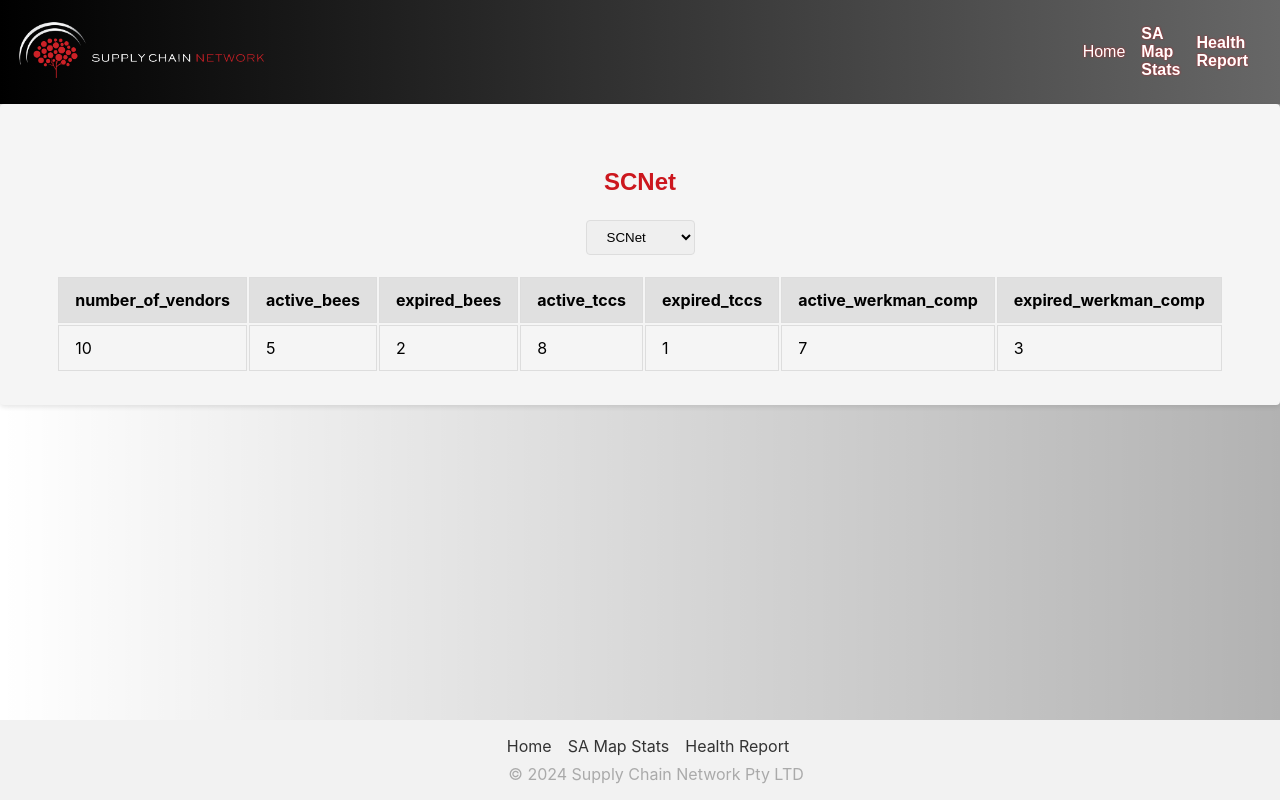
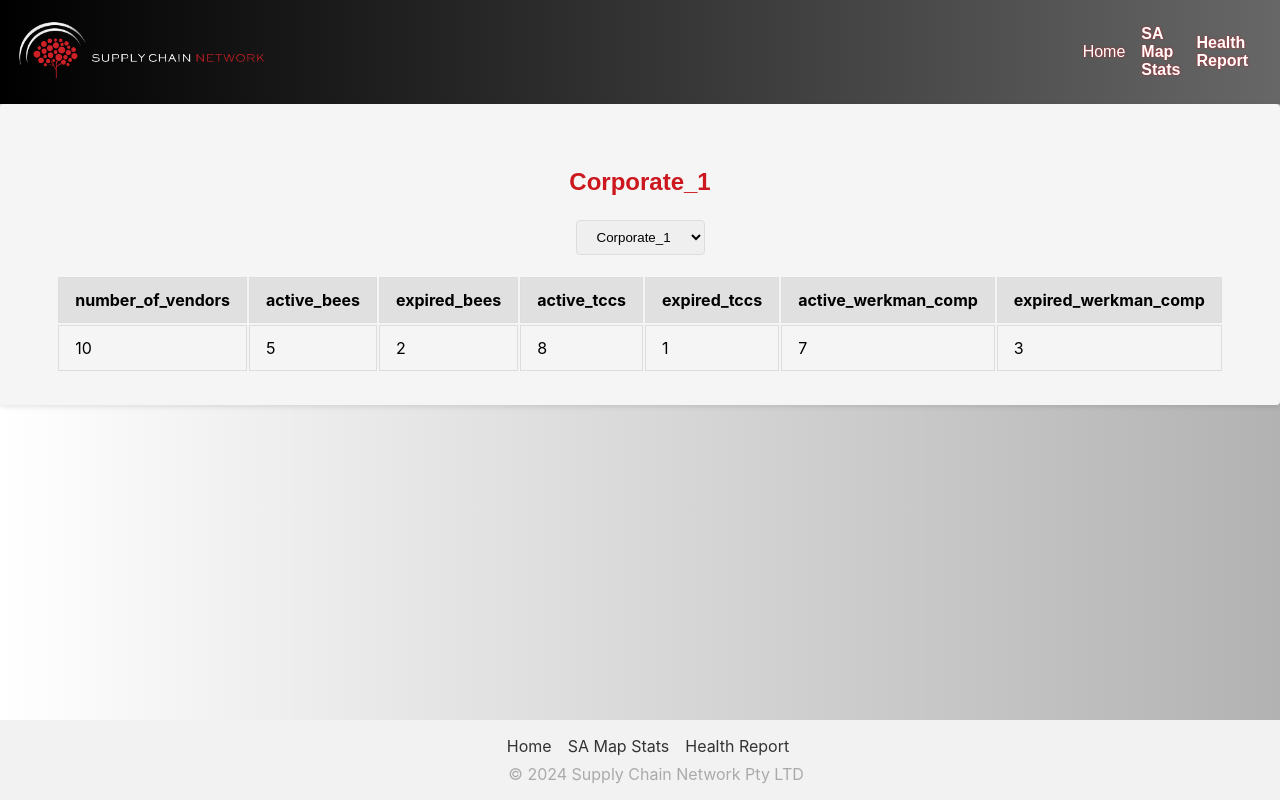
Before and after one commit to max-carver/SCNet-Assessment, a React (Create React App) app: page /DataTable in a window 1280 px wide. Built offline with nearby package versions, Linux system fonts and the light colour scheme.

Commit message:
Updated corporate names

```diff
--- a/src/components/DataTable.jsx
+++ b/src/components/DataTable.jsx
@@ -2,7 +2,7 @@ import React, { useState } from 'react';
 import '../CSS/Table.css'
 
 const tableData = {
-  SCNet: {
+  Corporate_1: {
     number_of_vendors: 10,
     active_bees: 5,
     expired_bees: 2,
@@ -11,7 +11,7 @@ const tableData = {
     active_werkman_comp: 7,
     expired_werkman_comp: 3,
   },
-  Anglo: {
+  Corporate_2: {
     number_of_vendors: 15,
     active_bees: 15,
     expired_bees: 12,
@@ -20,7 +20,7 @@ const tableData = {
     active_werkman_comp: 6,
     expired_werkman_comp: 5,
   },
-  Harmony: {
+  Corporate_3: {
     number_of_vendors: 25,
     active_bees: 25,
     expired_bees: 22,
@@ -32,7 +32,7 @@ const tableData = {
 };
 
 const DataTable = () => {
-  const [selectedTable, setSelectedTable] = useState('SCNet'); // Initial selected table
+  const [selectedTable, setSelectedTable] = useState('Corporate_1'); // Initial selected table
 
   const handleTableChange = (event) => {
     setSelectedTable(event.target.value);
@@ -46,9 +46,9 @@ const DataTable = () => {
     <div className="data-container">
       <h1>{selectedTable}</h1> {/* Dynamically update heading */}
       <select value={selectedTable} onChange={handleTableChange} className="dropdown">
-        <option value="SCNet">SCNet</option>
-        <option value="Anglo">Anglo</option>
-        <option value="Harmony">Harmony</option>
+        <option value="Corporate_1">Corporate_1</option>
+        <option value="Corporate_2">Corporate_2</option>
+        <option value="Corporate_3">Corporate_3</option>
       </select>
       <br></br>
       <table>
```
